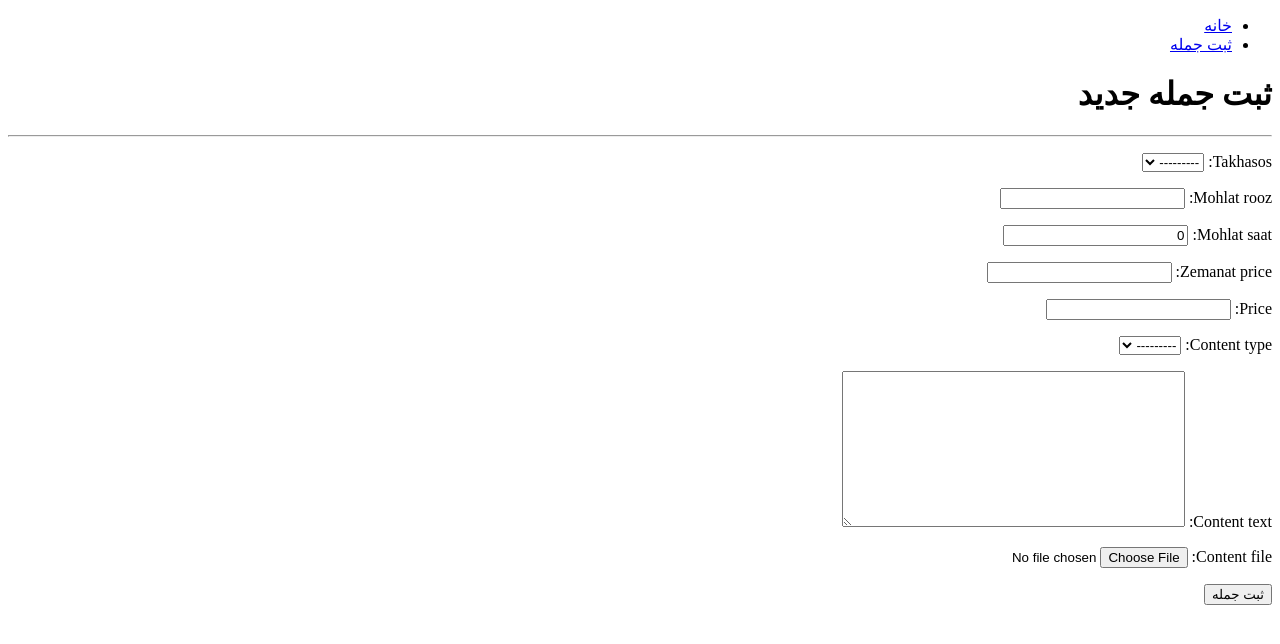
After one commit to miladhzz/onesentence, a Django app: page /add_sentence/ in a window 1280 px wide. The commit adds this page. Shown: the top 644 px of the page. Run offline with Django 3.2, Linux system fonts and the light colour scheme; the visitor is signed in with stand-in values (Sample User, id 1); data that the repository does not hold is empty.

Commit message:
create add_sentece view and template

```diff
--- a/business/admin.py
+++ b/business/admin.py
@@ -5,7 +5,7 @@ from business import models
 admin.site.register(models.Sentence)
 admin.site.register(models.Takhasos)
 admin.site.register(models.Status)
-admin.site.register(models.FileType)
+admin.site.register(models.ContentType)
 admin.site.register(models.FileGallery)
 admin.site.register(models.SuggestStatus)
 admin.site.register(models.Suggest)
--- /dev/null
+++ b/business/forms.py
@@ -0,0 +1,15 @@
+from django import forms
+from business import models
+
+
+class AddSentenceForm(forms.ModelForm):
+    class Meta:
+        model = models.Sentence
+        fields = ('takhasos','mohlat_rooz', 'mohlat_saat', 'zemanat_price', 'price',
+                  'content_type', 'content_text', 'content_file')
+
+    def save(self, request):
+        instance = super(AddSentenceForm, self).save(commit=False)
+        instance.user = request.user
+        instance.save()
+        return instance
--- a/business/models.py
+++ b/business/models.py
@@ -7,36 +7,52 @@ from django.contrib.auth.models import User
 class Takhasos(models.Model):
     title = models.CharField(unique=True, max_length=100)
 
+    def __str__(self):
+        return self.title
+
 
 class Status(models.Model):
     title = models.CharField(unique=True, max_length=100)
 
+    def __str__(self):
+        return self.title
 
-class FileType(models.Model):
+
+class ContentType(models.Model):
     title = models.CharField(unique=True, max_length=100)
+
+    def __str__(self):
+        return self.title
 
 
 class FileGallery(models.Model):
     title = models.CharField(max_length=100, unique=True)
     file = models.FileField(upload_to='media/upload/files')
 
+    def __str__(self):
+        return self.title
+
 
 class Sentence(models.Model):
-    takhaoso = models.ForeignKey(Takhasos, on_delete=models.DO_NOTHING)
+    takhasos = models.ForeignKey(Takhasos, on_delete=models.DO_NOTHING)
     create_time = models.DateTimeField(auto_now_add=True)
-    mohlat_time = models.DateTimeField()
+    mohlat_rooz = models.IntegerField()
+    mohlat_saat = models.IntegerField(default=0)
     user = models.ForeignKey(User, on_delete=models.CASCADE)
     status = models.ForeignKey(Status, on_delete=models.DO_NOTHING)
     word_count = models.IntegerField()
     zemanat_price = models.DecimalField(decimal_places=0, max_digits=10)
     price = models.DecimalField(decimal_places=0, max_digits=10)
-    content = models.TextField()
-    file_type = models.ForeignKey(FileType, on_delete=models.DO_NOTHING)
-    file = models.ForeignKey(FileGallery, on_delete=models.DO_NOTHING)
+    content_type = models.ForeignKey(ContentType, on_delete=models.DO_NOTHING)
+    content_text = models.TextField(blank=True)
+    content_file = models.FileField(upload_to='media/upload/sentence_files', null=True)
 
 
 class SuggestStatus(models.Model):
     title = models.CharField(max_length=30)
+
+    def __str__(self):
+        return self.title
 
 
 class Suggest(models.Model):
@@ -49,8 +65,9 @@ class Suggest(models.Model):
     status = models.ForeignKey(SuggestStatus, on_delete=models.DO_NOTHING)
     score = models.IntegerField()
     time_tahvil = models.DateTimeField(null=True, blank=True)
-    file = models.ForeignKey(FileGallery, on_delete=models.DO_NOTHING)
-    file_type = models.ForeignKey(FileType, on_delete=models.DO_NOTHING)
+    content_type = models.ForeignKey(ContentType, on_delete=models.DO_NOTHING)
+    content_text = models.TextField(blank=True)
+    content_file = models.FileField(upload_to='media/upload/suggest_files', null=True)
     judgment_request = models.BooleanField()
     judgment_user_request = models.ForeignKey(User, blank=True, on_delete=models.DO_NOTHING,
                                               related_name='user_request')
@@ -60,13 +77,22 @@ class Suggest(models.Model):
 class UserType(models.Model):
     title = models.CharField(max_length=100)
 
+    def __str__(self):
+        return self.title
+
 
 class UserStatus(models.Model):
     title = models.CharField(max_length=100)
 
+    def __str__(self):
+        return self.title
+
 
 class Maharat(models.Model):
     title = models.CharField(max_length=100)
+
+    def __str__(self):
+        return self.title
 
 
 class Dashboard(models.Model):
--- /dev/null
+++ b/business/templates/add_sentence.html
@@ -0,0 +1,11 @@
+{% extends 'base.html' %}
+{% block title %} onesentence - ثبت جمله {% endblock %}
+{% block content %}
+    <h1>ثبت جمله جدید</h1>
+    <hr />
+    <form method="post">
+        {% csrf_token %}
+        {{ form.as_p }}
+        <button type="submit">ثبت جمله</button>
+    </form>
+{% endblock %}
--- a/business/urls.py
+++ b/business/urls.py
@@ -4,4 +4,5 @@ from business import views
 
 urlpatterns = [
     path('', views.home, name='home'),
+    path('add_sentence/', views.add_sentence, name='add_sentence')
     ]
--- a/business/views.py
+++ b/business/views.py
@@ -1,6 +1,23 @@
+from django.contrib.auth.decorators import login_required
 from django.shortcuts import render
 from django.http import HttpResponse
+from business.forms import AddSentenceForm
+
+from django.shortcuts import redirect
 
 
 def home(request):
     return render(request, 'home.html')
+
+
+@login_required
+def add_sentence(request):
+    if request.method == "POST":
+        form = AddSentenceForm(request.POST)
+        if form.is_valid():
+            sentence = form.save(request)
+            sentence.save()
+            return redirect('home')
+    else:
+        form = AddSentenceForm()
+    return render(request, 'add_sentence.html', {'form': form})
--- a/templates/base.html
+++ b/templates/base.html
@@ -5,7 +5,11 @@
     <meta name="viewport" content="width=device-width, initial-scale=1">
     <title>{% block title %} Base {% endblock %}</title>
 </head>
-<body>
+<body dir="rtl">
+    <ul>
+        <li><a href="{% url 'home'%}">خانه</a></li>
+        <li><a href="{% url 'add_sentence'%}">ثبت جمله</a></li>
+    </ul>
     {% block content %}
 
     {% endblock %}
--- a/transactions/models.py
+++ b/transactions/models.py
@@ -4,6 +4,9 @@ from django.contrib.auth.models import User
 
 class TransactionType(models.Model):
     title = models.CharField(max_length=100, unique=True)
+
+    def __str__(self):
+        return self.title
 
 
 class Transaction(models.Model):
```
Also changed, not shown: blog/migrations/0001_initial.py, blog/migrations/0002_auto_20190321_0820.py (deleted), business/migrations/0001_initial.py, business/migrations/0002_auto_20190527_2023.py (added), business/migrations/0002_dashboard_user.py (deleted), business/migrations/0003_auto_20190527_2120.py (added), business/migrations/0004_auto_20190527_2337.py (added), davari/migrations/0001_initial.py, transactions/migrations/0001_initial.py.
